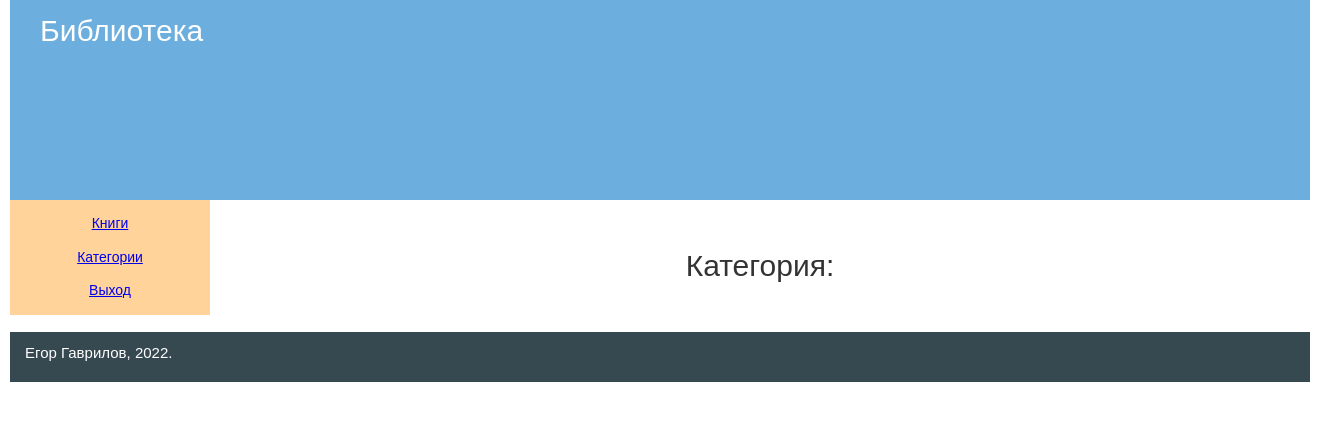
After one commit to react-mveu/library, a PHP site: page /adminka/categories.php in a window 1320 px wide. The commit adds this page. Shown: the top 421 px of the page. Run offline with PHP 8.4, Linux system fonts and the light colour scheme; data that the repository does not hold is empty.

Commit message:
Create foundation for administration panel.

```diff
--- /dev/null
+++ b/adminka/books.php
@@ -0,0 +1,6 @@
+<?php
+
+include "../components/header.php";
+include "components/contents/books.php";
+include "components/sidebar.php";
+include "../components/footer.php";
--- /dev/null
+++ b/adminka/categories.php
@@ -0,0 +1,6 @@
+<?php
+
+include "../components/header.php";
+include "components/contents/categories.php";
+include "components/sidebar.php";
+include "../components/footer.php";
--- /dev/null
+++ b/adminka/components/contents/books.php
@@ -0,0 +1,5 @@
+        <div class="container clearfix">
+            <main class="content">
+                <!-- for-example -->
+                <p style="text-align: center; font-size: 30px; margin: 0; padding: 1.5em 0;">Книги:</p>
+            </main>
--- /dev/null
+++ b/adminka/components/contents/categories.php
@@ -0,0 +1,5 @@
+        <div class="container clearfix">
+            <main class="content">
+                <!-- for-example -->
+                <p style="text-align: center; font-size: 30px; margin: 0; padding: 1.5em 0;">Категория:</p>
+            </main>
--- /dev/null
+++ b/adminka/components/contents/login.php
@@ -0,0 +1,6 @@
+        <div class="container clearfix">
+            <main class="content-login">
+                <!-- for-example -->
+                <p style="text-align: center; font-size: 30px; margin: 0; padding: 1.5em 0;">Вход:</p>
+            </main>
+        </div>
--- /dev/null
+++ b/adminka/components/sidebar.php
@@ -0,0 +1,6 @@
+            <aside class="sidebar sidebar1">
+                <p style="text-align: center;"><a href="books.php">Книги</a></p>
+                <p style="text-align: center;"><a href="categories.php">Категории</a></p>
+                <p style="text-align: center;"><a href="controllers/exit.php">Выход</a></p>
+            </aside>
+        </div>
--- /dev/null
+++ b/adminka/index.php
@@ -0,0 +1,5 @@
+<?php
+
+include "../components/header.php";
+include "components/contents/login.php";
+include "../components/footer.php";
--- a/components/header.php
+++ b/components/header.php
@@ -1,5 +1,5 @@
 <?php
-    include "controllers/db.php"
+    $connect = mysqli_connect('mysql-server', 'root', 'qwerty', 'library');
 ?>
 <!DOCTYPE html>
 <html lang="ru">
--- a/controllers/db.php
+++ /dev/null
@@ -1,2 +0,0 @@
-<?php
-$connect = mysqli_connect('mysql-server', 'root', 'qwerty', 'library');
--- a/css/style.css
+++ b/css/style.css
@@ -410,3 +410,8 @@ table {
   border-collapse: collapse;
   border: 2px solid black;
 }
+
+.content-login {
+  width: 100%;
+  float: left;
+}
```
Also changed, not shown: adminka/controllers/exit.php (added).
